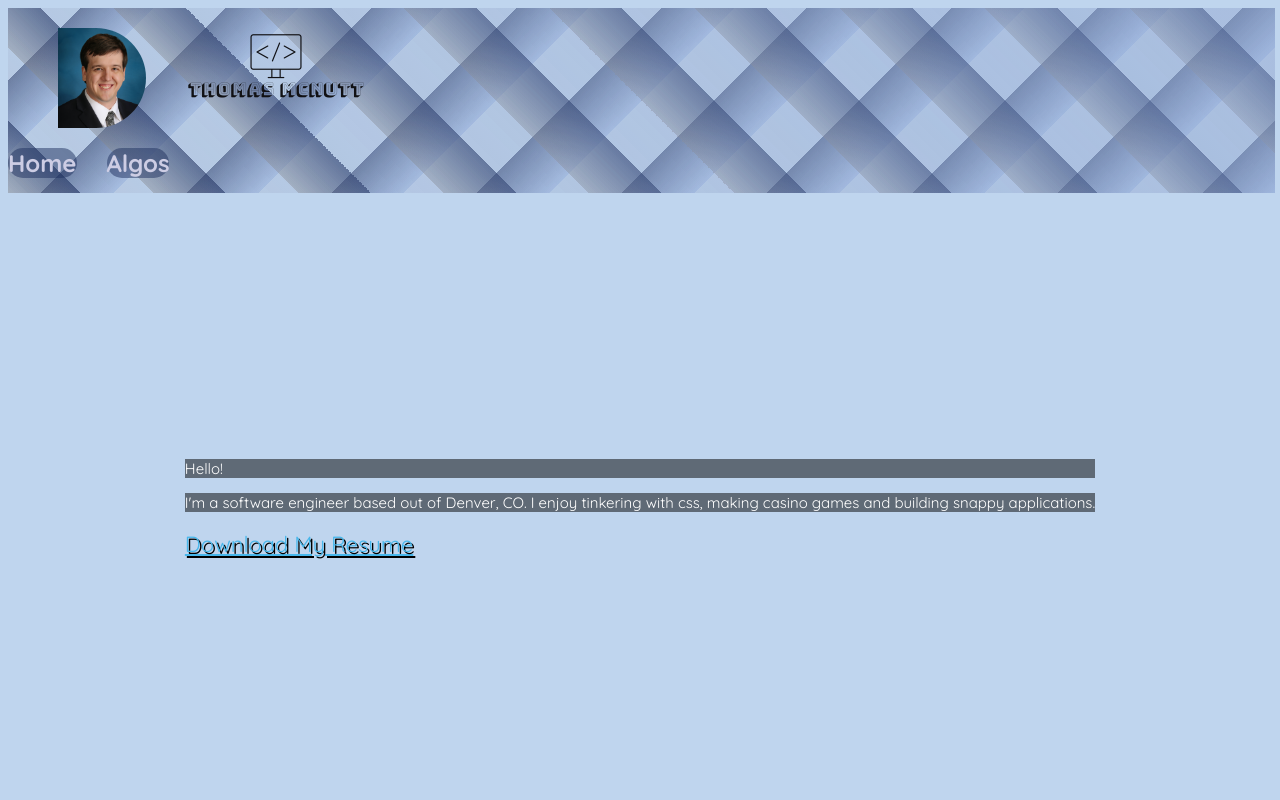
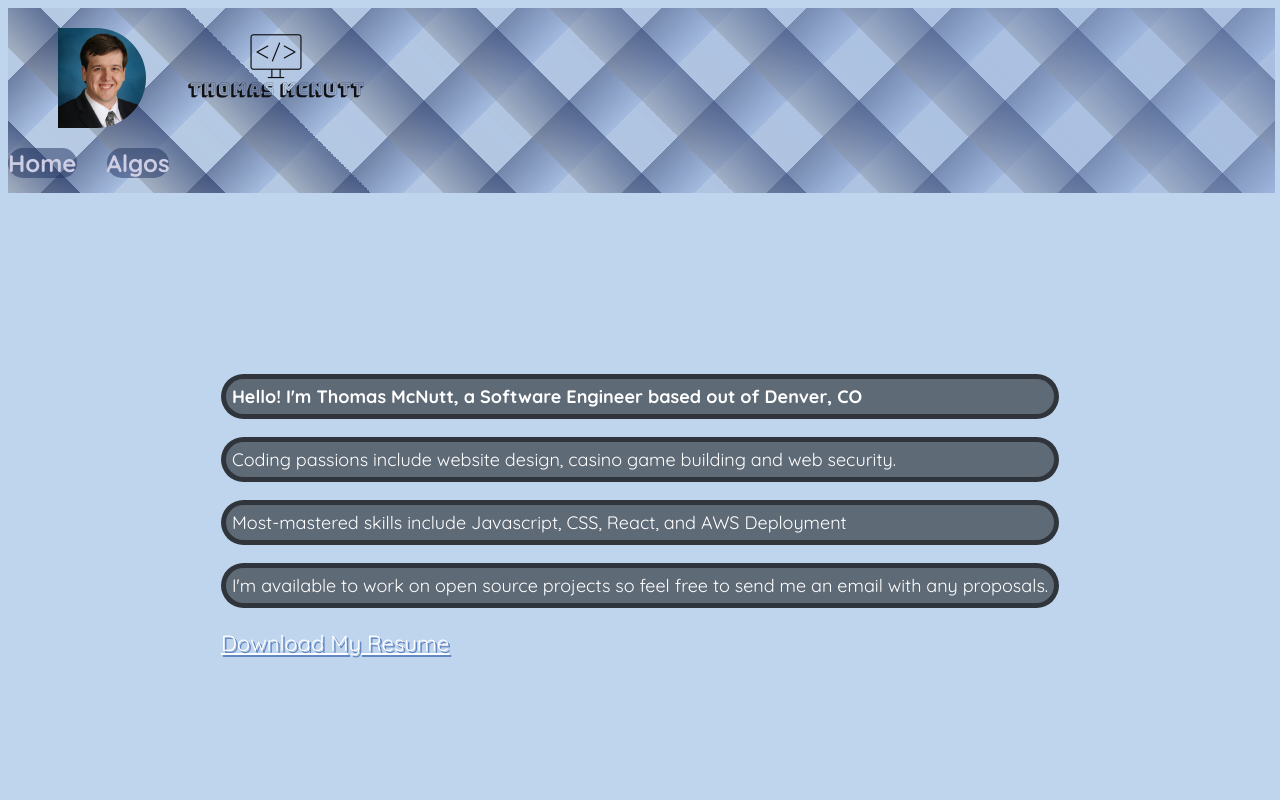
Before and after one commit to pachown/Thomas-McNutt-Website, a Next.js app in the folder website/: page / in a window 1280 px wide. Shown: the top 800 px of the page. Built offline with nearby package versions, Linux system fonts and the light colour scheme.

Commit message:
Changed css and about section of website

```diff
--- a/website/pages/index.js
+++ b/website/pages/index.js
@@ -12,11 +12,11 @@ export default function About() {
       </Head>
       <main className={Layout.main}>
         <div className={Layout.about}>
-          <p className={Layout.aboutPar}>Hello!</p>
-          <p className={Layout.aboutPar}>I'm a software engineer based out of Denver, CO. I enjoy tinkering with css, making casino games and building snappy applications.</p>
-          <p className={Layout.aboutPar}></p>
+          <h2 className={Layout.aboutPar}>Hello! I'm Thomas McNutt, a Software Engineer based out of Denver, CO</h2>
+          <p className={Layout.aboutPar}>Coding passions include website design, casino game building and web security.</p>
+          <p className={Layout.aboutPar}>Most-mastered skills include Javascript, CSS, React, and AWS Deployment</p>
+          <p className={Layout.aboutPar}>I'm available to work on open source projects so feel free to send me an email with any proposals.</p>
           <a className={Layout.download} href="Thomas McNutt Resume.pdf" download>Download My Resume</a>
-          <p className={Layout.aboutPar}></p>
         </div>
       </main>
     </div>
--- a/website/styles/Layout.module.css
+++ b/website/styles/Layout.module.css
@@ -22,9 +22,20 @@
 
 .download {
   font-size: 2.2rem;
-  color: rgb(71, 183, 235);
-  text-shadow: 2px 2px #000000;
+  color: rgb(62, 147, 187);
+  text-shadow: 2px 2px #d7d8eb;
   justify-items: center;
+  text-align: center;
+  justify-content: center;
+  color: white;
+  text-shadow: 2px 2px rgba(8, 57, 148, 0.5);
+}
+
+.download:hover {
+  background: rgba(0, 0, 0, 0.5);
+  border-radius: 25px;
+  padding:5px;
+  color: white;
 }
 
 .footer {
@@ -93,8 +104,11 @@
 .aboutPar {
   width: auto;
   color: white;
-  font-size: 1.5rem;
+  font-size: 1.8rem;
   background: rgba(0, 0, 0, 0.5);
+  border: 5px solid rgba(0, 0, 0, 0.5);
+  border-radius: 25px;
+  padding:6px;
 }
 
 .algos {
```
Also changed, not shown: website/NewAlgo.js (+24 -35 lines).
